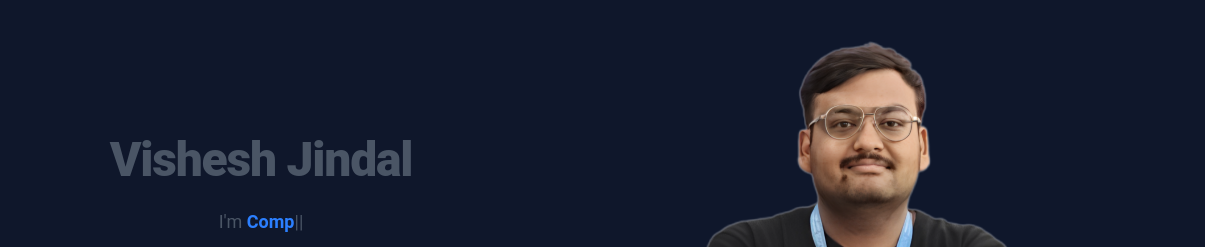
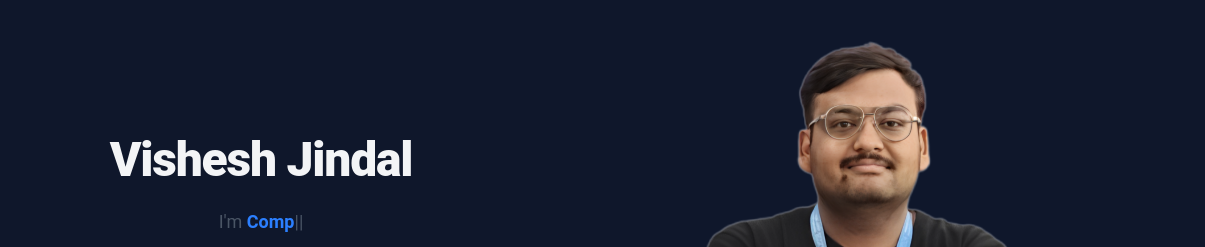
Before and after one commit to Vishesh-04/Portfolio, a website: page src/index.html in a window 1280 px wide. Shown: the part 140-387 px from the top of the page, 75-1280 px from the left. Drawn offline with nearby package versions, Linux system fonts and the light colour scheme; files that its build step writes are made by us from their sources.

Commit message:
Update dark theme

```diff
--- a/src/index.html
+++ b/src/index.html
@@ -80,7 +80,7 @@
       <div
         class="lg:flex-grow mt-5 md:mt-0 md:w-1.5/2 lg:pr-24 md:pr-16 flex flex-col md:text-left mb-16 md:mb-0 items-center text-center">
         <h1
-          class="text-2xl font-extrabold leading-9 tracking-tight mb-3 dark:text-gray-100 sm:text-4xl sm:leading-10 md:text-5xl md:leading-normal">
+          class="text-2xl font-extrabold leading-9 tracking-tight mb-3 text-gray-100 sm:text-4xl sm:leading-10 md:text-5xl md:leading-normal">
           Vishesh Jindal
         </h1>
         <div class="text-center">
```
